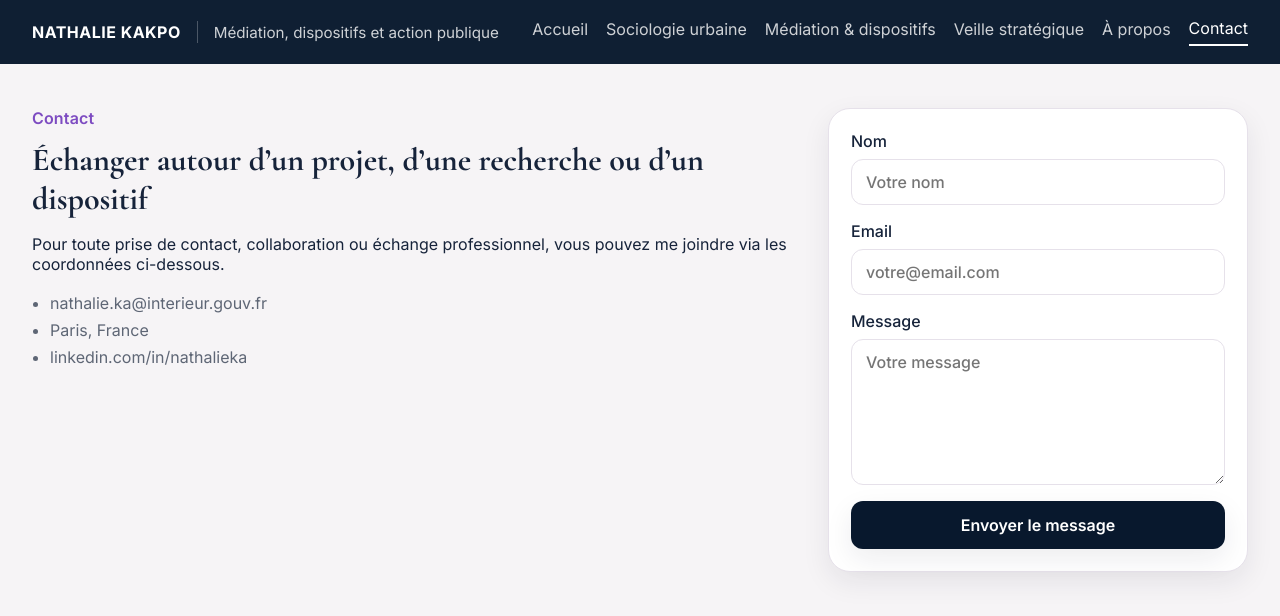
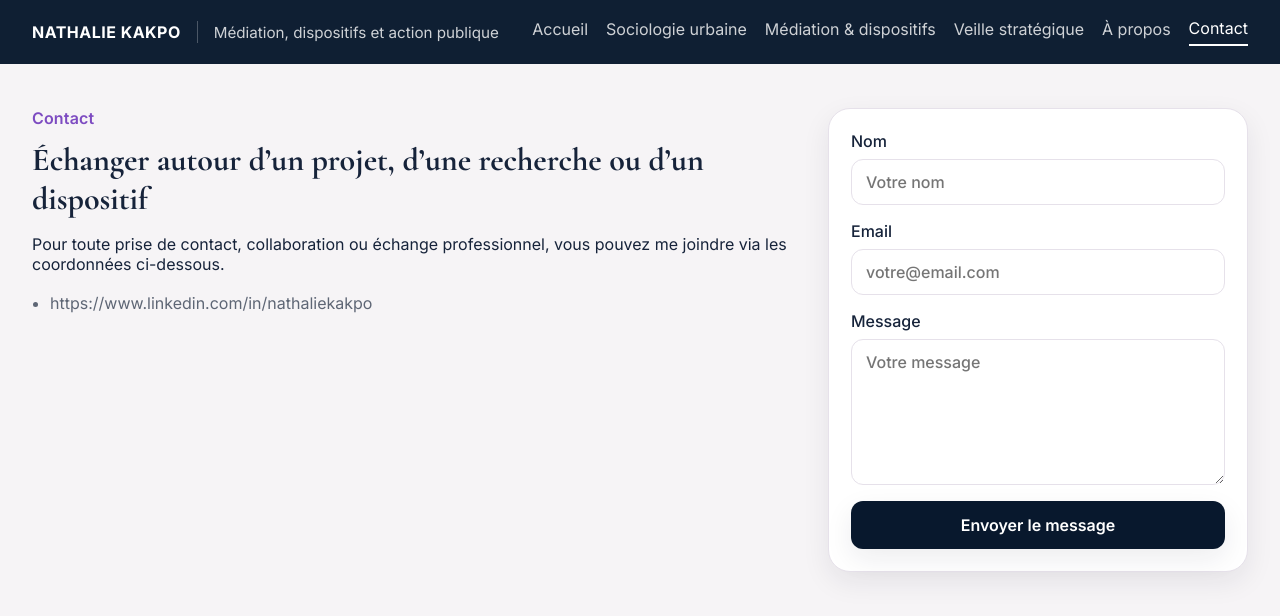
Before and after one commit to Nath76/site-personnel, a React (Vite) app: page / in a window 1280 px wide. Both pictures are taken after a click on the button "Contact". Shown: the top 616 px of the page. Built offline with nearby package versions, Linux system fonts and the light colour scheme.

Commit message:
Update contact information in Contact.jsx

```diff
--- a/src/pages/Contact.jsx
+++ b/src/pages/Contact.jsx
@@ -10,9 +10,7 @@ export default function Contact() {
             joindre via les coordonnées ci-dessous.
           </p>
           <ul className="contact-list">
-            <li>nathalie.ka@interieur.gouv.fr</li>
-            <li>Paris, France</li>
-            <li>linkedin.com/in/nathalieka</li>
+          <li>https://www.linkedin.com/in/nathaliekakpo</li>
           </ul>
         </div>
 
```
